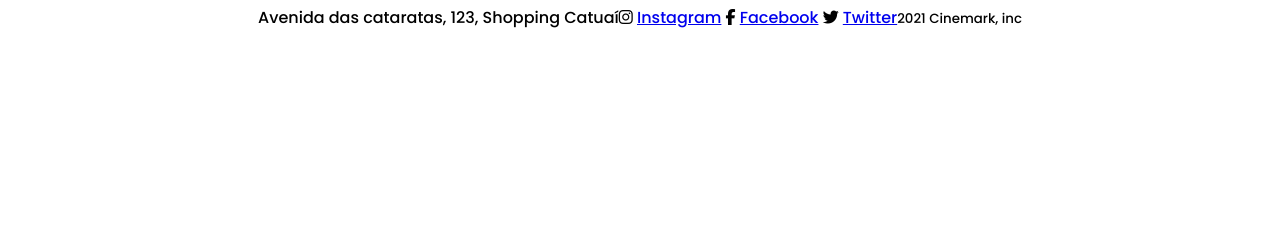
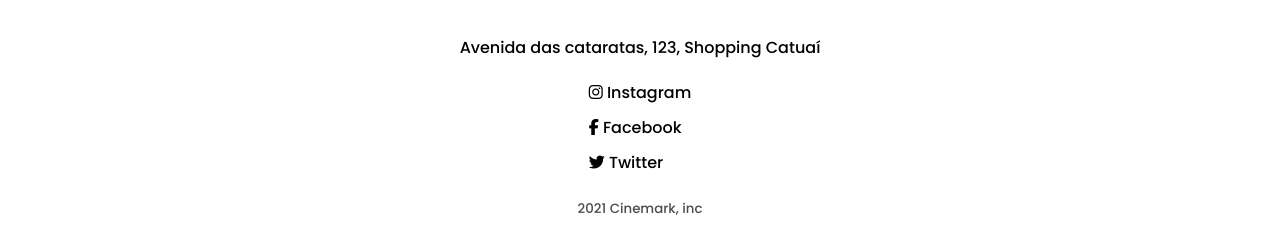
Before and after one commit to annakarlasganderla/prova2-FRONT, a plain HTML site: page index.html in a window 1280 px wide. Shown: the part 660-910 px from the top of the page. Before the commit the page ends 800 px from the top, so only its background shows below. Drawn offline with Linux system fonts and the light colour scheme.

Commit message:
add style

```diff
--- a/index.html
+++ b/index.html
@@ -45,19 +45,26 @@
             </div>
 
             <div class="redes">
+                <div class="instagram">
                     <i class="fab fa-instagram"></i>
                     <a href="#">Instagram</a>
+                </div>
 
+                <div class="facebook">
                     <i class="fab fa-facebook-f"></i>
                     <a href="#">Facebook</a>
+                </div>
 
+                <div class="twitter">
                     <i class="fab fa-twitter"></i>
                     <a href="#">Twitter</a>
+                </div>
             </div>
 
             <div class="copywright">
                 <small>2021 Cinemark, inc</small>
             </div>
+
     </footer>
 
     <!-- Script para pegar os ícones da web - site: Font-awesome -->
--- a/style.css
+++ b/style.css
@@ -52,6 +52,29 @@ header nav a:hover{
 
 footer {
     display: flex;
+    flex-direction: column;
     align-items: center;
     justify-content: center;
+    margin: 20px;
 }
+
+footer div {
+    margin: 10px;
+}
+
+footer .redes {
+    margin: auto;
+}
+
+footer .redes a {
+    text-decoration: none;
+    color: black;
+}
+
+footer .redes a:hover {
+    opacity: .7;
+}
+
+footer small {
+    opacity: .7;
+}
```
Lines whose indentation alone changed are shown as unchanged.
